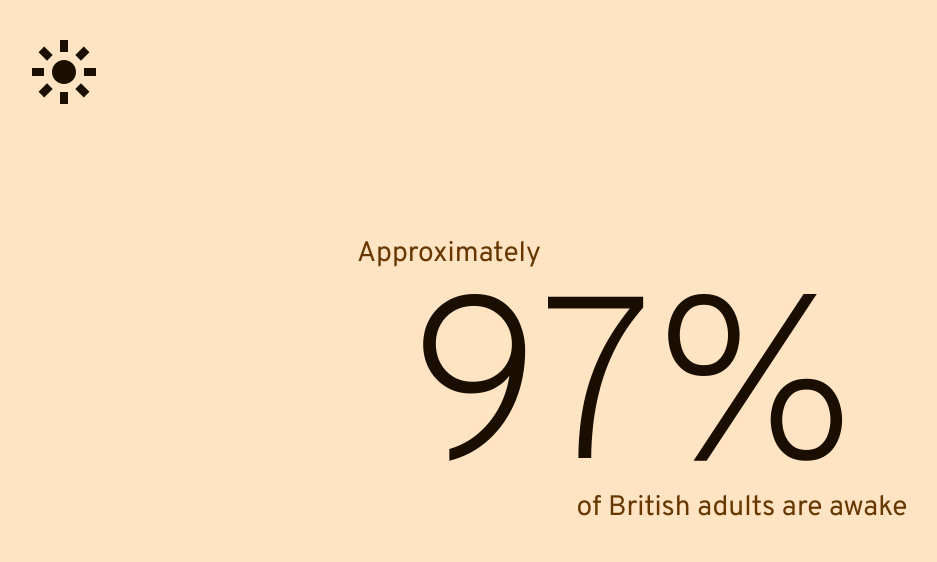
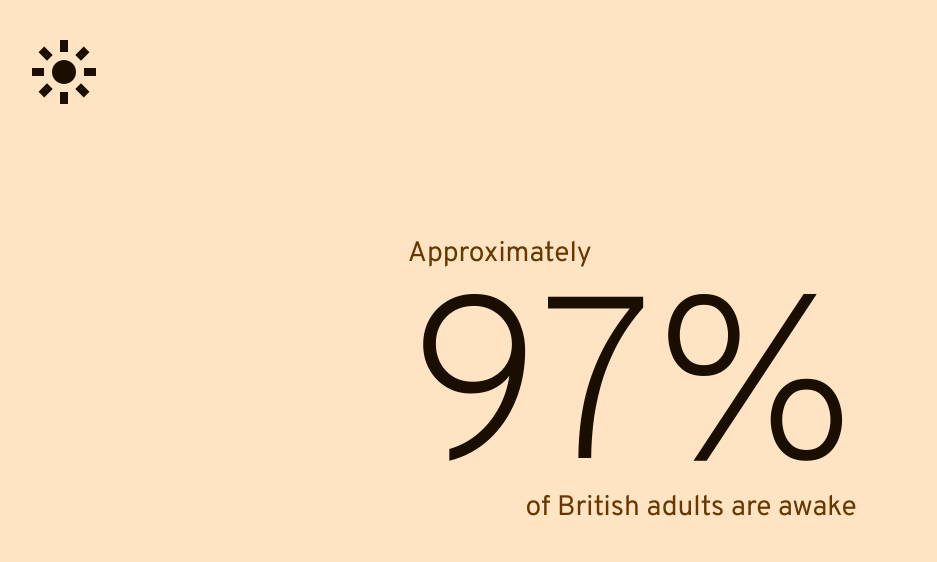
Before and after one commit to MBDev-LS/whoIsAwakeUK, a website: page index.html in a window 1280 px wide. Shown: the top 562 px of the page, without its empty margins (8-945 px from the left). Drawn offline with Linux system fonts and the light colour scheme.

Commit message:
Pre accessibility fixes.

```diff
--- a/js/data.js
+++ b/js/data.js
@@ -17,10 +17,23 @@ function formatStat(percentage, baseCount) {
 		: `${Math.round(percentage)}%`;
 }
 
+// Keeps <data>'s value attribute (the machine-readable number) in sync with
+// its displayed text — without this, `value` was set once from the static
+// HTML placeholder and never touched again by either the periodic refresh
+// or the numbers/percentages toggle.
+function updateStat(el, percentage, baseCount) {
+	const rawValue = showAsHeadcount
+		? Math.round(baseCount * (percentage / 100))
+		: Math.round(percentage);
+
+	el.setAttribute('value', rawValue);
+	el.textContent = formatStat(percentage, baseCount);
+}
+
 function updatePage(percentageAwake, activitiesDictsList) {
 	document.body.classList.toggle('numbers-mode', showAsHeadcount);
 
-	document.querySelector('#mainPercentageValue').textContent = formatStat(percentageAwake, UK_ADULT_POPULATION);
+	updateStat(document.querySelector('#mainPercentageValue'), percentageAwake, UK_ADULT_POPULATION);
 
 	const peopleAwakeCount = UK_ADULT_POPULATION * (percentageAwake / 100);
 
@@ -32,7 +45,7 @@ function updatePage(percentageAwake, activitiesDictsList) {
 	for (const activity of activitiesDictsList) {
 		const item = itemTemplate.content.cloneNode(true);
 
-		item.querySelector('.activity-number data').textContent = formatStat(activity.percentOfAwake, peopleAwakeCount);
+		updateStat(item.querySelector('.activity-number data'), activity.percentOfAwake, peopleAwakeCount);
 		item.querySelector('.activity-group').textContent = activity.verboseActivity;
 
 		activityList.appendChild(item);
@@ -50,7 +63,13 @@ function updateCurrentlyAwake() {
 
 	let currentTimeIndex = hours * 6 + Math.floor(minutes / 10);
 
-	let currentTimeDataEntry = activityDataset['data']['weekday'][currentTimeIndex];
+	let currentTimeDataEntry
+
+	if (isWeekday) {
+		currentTimeDataEntry = activityDataset['data']['weekday'][currentTimeIndex];
+	} else {
+		currentTimeDataEntry = activityDataset['data']['weekend'][currentTimeIndex];
+	}
 
 	let percentageAwake = 100 - currentTimeDataEntry[0]
 
@@ -68,14 +87,14 @@ function updateCurrentlyAwake() {
 
 		activitiesDictsList.push(currentActivityDict);
 	};
-	console.log(activitiesDictsList)
+	// console.log(activitiesDictsList)
 	activitiesDictsList.sort((a, b) => b.currentRawPercentage - a.currentRawPercentage)
-	console.log(activitiesDictsList)
+	// console.log(activitiesDictsList)
 
 	updatePage(percentageAwake, activitiesDictsList);
 
-	console.log(hours, minutes);
-	console.log(activityDataset['data']['weekday'][currentTimeIndex]);
+	// console.log(hours, minutes);
+	// console.log(activityDataset['data']['weekday'][currentTimeIndex]);
 }
 
 const switchToNumbersButton = document.querySelector('#switch-numbers-toggle');
--- a/sass/main.scss
+++ b/sass/main.scss
@@ -93,14 +93,25 @@ body {
 
 .central-container {
 	width: fit-content;
-	display: flex;
-	flex-direction: column;
-	// Without this, flex's default flex-start packs content to the top of
+	display: grid;
+	// A single column sized to the widest child's own natural width —
+	// virtually always the giant data figure, never the much-smaller
+	// caption spans — rather than flex's cross-axis, which sized captions
+	// against this box's full (reserved, see min-width below) width
+	// instead of the figure's actual rendered width. That let the captions
+	// hang past the figure's edges whenever the reserved width was wider
+	// than what's currently on screen (e.g. percentage mode's narrow "97%"
+	// sitting inside a box sized to fit the wider headcount string).
+	grid-template-columns: max-content;
+	// Centers that single (narrower) column within this box's own
+	// reserved width — horizontal counterpart to align-content below.
+	justify-content: center;
+	// Without this, grid's default row packing sends rows to the top of
 	// the reserved min-height below, so numbers-mode's visually shorter
 	// content (only really an issue because it has to reserve height for
 	// the percentage figure's much taller one) sits high with a gap
 	// underneath instead of sharing the same vertical center.
-	justify-content: center;
+	align-content: center;
 
 	grid-area: 1 / 1;
 
@@ -133,7 +144,10 @@ body {
 }
 
 .central-container span:first-child {
-	align-self: flex-start;
+	// justify-self (not align-self, which now controls the vertical/block
+	// axis in this grid layout): pins this span to the left edge of the
+	// data-figure-sized column above, i.e. the figure's own left edge.
+	justify-self: start;
 	transform: translateY(0.6em);
 }
 
@@ -142,7 +156,6 @@ body {
 }
 
 .central-container data {
-	align-self: center;
 	font-size: clamp(8rem, 18vw, 22rem);
 	font-weight: 200;
 
@@ -158,7 +171,9 @@ body.numbers-mode .central-container data {
 }
 
 .central-container span:last-child {
-	align-self: flex-end;
+	// See span:first-child above — pins this span to the right edge of
+	// the data figure's own rendered width.
+	justify-self: end;
 	transform: translateY(-2em);
 }
 
```
Also changed, not shown: css/main.comp.css.
